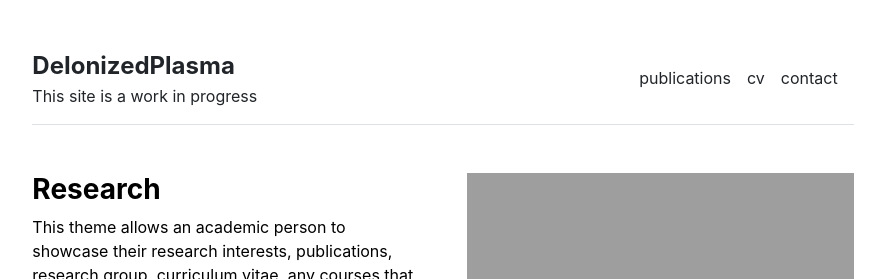
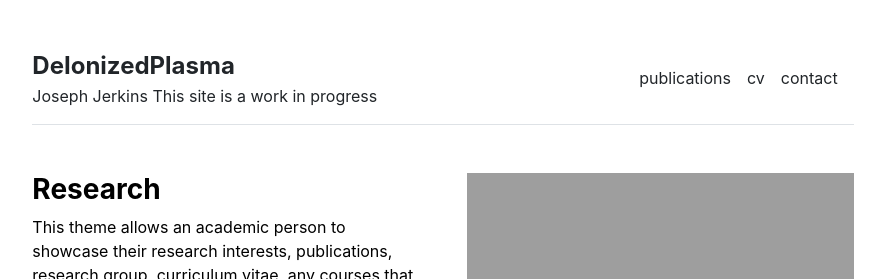
Before and after one commit to DeIonizedPlasma/deionizedplasma.github.io, a Jekyll site: the page built from index.md, in a window 1280 px wide. Shown: the top 279 px of the page, without its empty margins (197-1082 px from the left). Built offline with Jekyll 4.4.1, drawn with Linux system fonts in a browser that asks for light colours.

```diff
--- a/_config.yml
+++ b/_config.yml
@@ -1,4 +1,4 @@
 url: "" # the base hostname & protocol for your site, e.g. http://example.com
 baseurl: "" # the subpath of your site, e.g. /blog
 title: "DeIonizedPlasma" # the name of your site, e.g. ACME Corp.
-description: "This site is a work in progress"
+description: "Joseph Jerkins\nThis site is a work in progress"
```
